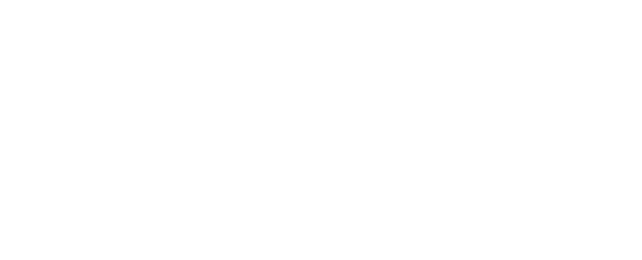
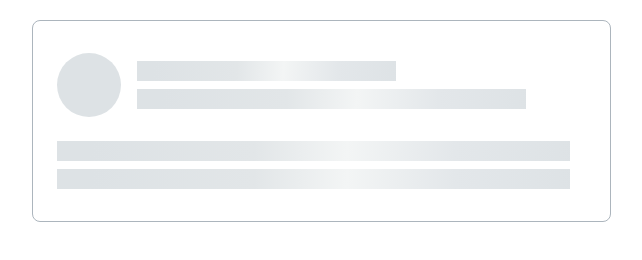
Before and after one commit to js-tasks-ru/htmlcss-20250313_zubr, a website: page 04-lection2/02-skeleton/index.html in a window 1280 px wide. Shown: the whole page, without its empty margins (319-961 px from the left). Drawn offline with Linux system fonts and the light colour scheme.

Commit message:
Add skeleton

```diff
--- a/04-lection2/02-skeleton/index.html
+++ b/04-lection2/02-skeleton/index.html
@@ -6,6 +6,18 @@
         <link rel="stylesheet" href="./skeleton.css">
     </head>
     <body>
-
+        <div class="skeleton" style="width: 579px; margin: 20px auto;">
+            <div class="skeleton__top">
+                <div class="skeleton__avatar"></div>
+                <div class="skeleton__paragraph">
+                    <div class="skeleton__row skeleton__row_short"></div>
+                    <div class="skeleton__row skeleton__row_long"></div>
+                </div>
+            </div>
+            <div class="skeleton__paragraph">
+                <div class="skeleton__row skeleton__row_max"></div>
+                <div class="skeleton__row skeleton__row_max"></div>
+            </div>
+        </div>
     </body>
 </html>
--- a/04-lection2/02-skeleton/skeleton.css
+++ b/04-lection2/02-skeleton/skeleton.css
@@ -0,0 +1,45 @@
+.skeleton {
+    display: flex;
+    flex-direction: column;
+    gap: 24px;
+    padding: 32px 40px 32px 24px;
+    border: 1px solid var(--grey-3);
+    border-radius: 8px;
+}
+
+.skeleton__top {
+    display: flex;
+    align-items: center;
+    gap: 16px;
+}
+
+.skeleton__avatar {
+    width: 64px;
+    height: 64px;
+    background: var(--grey-2);
+    border-radius: 50%;
+}
+
+.skeleton__paragraph {
+    flex-grow: 1;
+    display: flex;
+    flex-direction: column;
+    gap: 8px;
+}
+
+.skeleton__row {
+    height: 20px;
+    background: linear-gradient(92.51deg, var(--grey-2) 6.44%, #E2E6E8 38.47%, #F3F5F5 56.48%, #E3E7EA 77.5%, var(--grey-2) 102.52%);
+}
+
+.skeleton__row_max {
+    width: 100%;
+}
+
+.skeleton__row_long {
+    width: 90%;
+}
+
+.skeleton__row_short {
+    width: 60%;
+}
```
